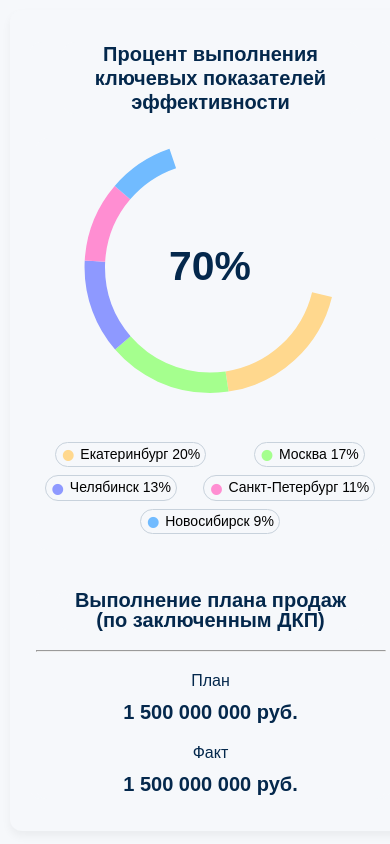
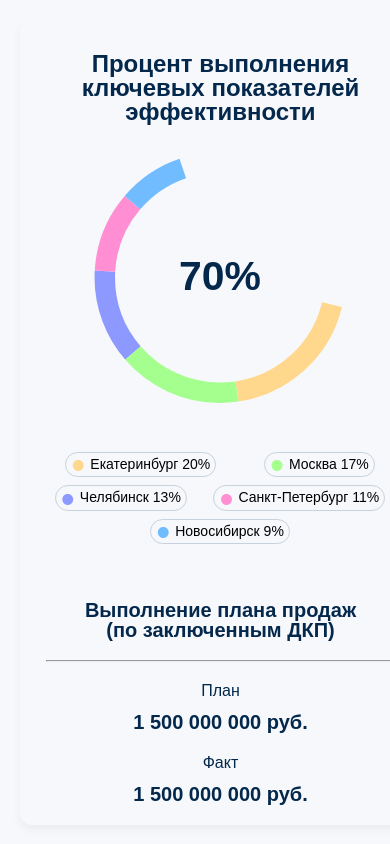
Before and after one commit to AlEX91udemy/previev13, a plain HTML site: page index.html in a window 390 px wide. Shown: the top 844 px of the page. Drawn offline with Linux system fonts and the light colour scheme; a script that the page names is missing.

Commit message:
адаптив

```diff
--- a/css/style.css
+++ b/css/style.css
@@ -89,9 +89,9 @@ body {
 .container {
   display: grid;
   gap: 16px 10px;
-  height: auto;
-  width: auto;
-  margin: 200px 200px 100px 100px;
+  height: 805px;
+  width:  1786px;
+  /* margin: 200px 200px 100px 100px; */
 
 
 
@@ -110,6 +110,7 @@ grid-template-areas:
 .box-1 {
   grid-area: A;
   width: 400px; /* Ширина блока в пикселях */
+
   height: 805px; /* Высота блока в пикселях */
 
   box-shadow: 0 5px 10px rgba(0, 0, 0,  0.05);
@@ -532,13 +533,7 @@ grid-template-areas:
 }
 
 
-/* Медиа-запрос для более узких экранов */
-@media (max-width: 600px) {
-  .box-1 {
-    width: 100%; /* Заполнить всю доступную ширину на узких экранах */
-    height: auto; /* Автоматическая высота для сохранения пропорций */
-  }
-}
+
 
 /* Общие стили */
 * {
@@ -560,34 +555,51 @@ body {
 
 .container {
   max-width: 1200px;
-  margin: 0 auto;
+  margin: 0;
   padding: 20px;
 }
 
 /* Остальной CSS... */
 
 /* Медиа-запросы для адаптивности */
-@media (max-width: 1200px) {
+@media (max-width: 1800px) {
   .container {
-    padding: 10px;
+    width: 100%
   }
 }
 
-@media (max-width: 768px) {
-  .box-1__title,
-  .box-2__title,
-  .box-3__title,
-  .box-4__title,
-  .box-5__title,
-  .box-6__title,
-  .box-7__title,
-  .box-8__title,
-  .box-9__title {
-    font-size: 20px;
-    line-height: 24px;
+@media (max-width: 1199px) {
+  .container {
+    /* width: 960px */
+    width: 100%
   }
-
-  /* Дополнительно корректируйте стили под меньшие экраны... */
 }
 
-/* Добавьте другие медиа-запросы при необходимости для других размеров экранов */
+@media (max-width: 991px) {
+  .container {
+    /* width: 720px */
+    width: 100%
+  }
+}
+
+@media (max-width: 767px) {
+  .container {
+    /* width: 540px */
+    width: 100%
+  }
+}
+
+@media (max-width: 575px) {
+  .container {
+    /* width: 100% */
+    width: 100%
+  }
+}
+
+/* Медиа-запрос для более узких экранов */
+/* @media (max-width: 600px) {
+  .box-1 { */
+    /* width: 100%; Заполнить всю доступную ширину на узких экранах */
+   /* // Автоматическая высота для сохранения пропорций */
+  /* }
+} */
```
Also changed, not shown: index.html (+1 -0 lines).
